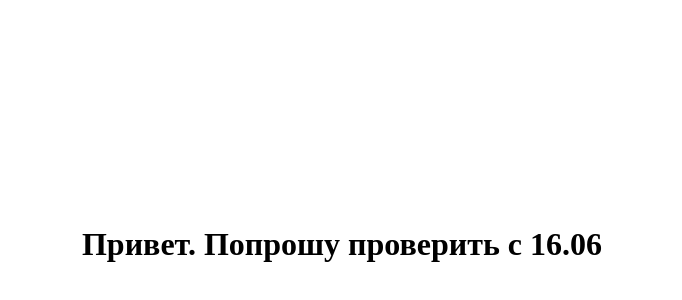
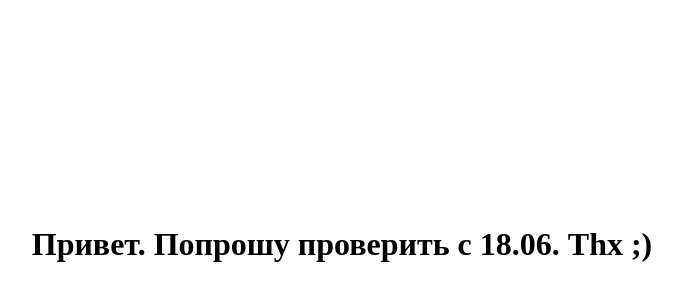
Before and after one commit to involder-edu/rsschool-cv, a plain HTML site: page index.html in a window 1280 px wide. Shown: the part 164-464 px from the top of the page, without its empty margins (298-980 px from the left). Drawn offline with Linux system fonts and the light colour scheme.

Commit message:
feat: additional text to h1

```diff
--- a/index.html
+++ b/index.html
@@ -9,7 +9,7 @@
 </head>
 
 <body style="height: 100vh; display: flex; justify-content:center; align-items: center;">
-    <h1>Привет. Попрошу проверить с 16.06</h1>
+    <h1>Привет. Попрошу проверить с 18.06. Thx ;) </h1>
 </body>
 
 </html>
```
